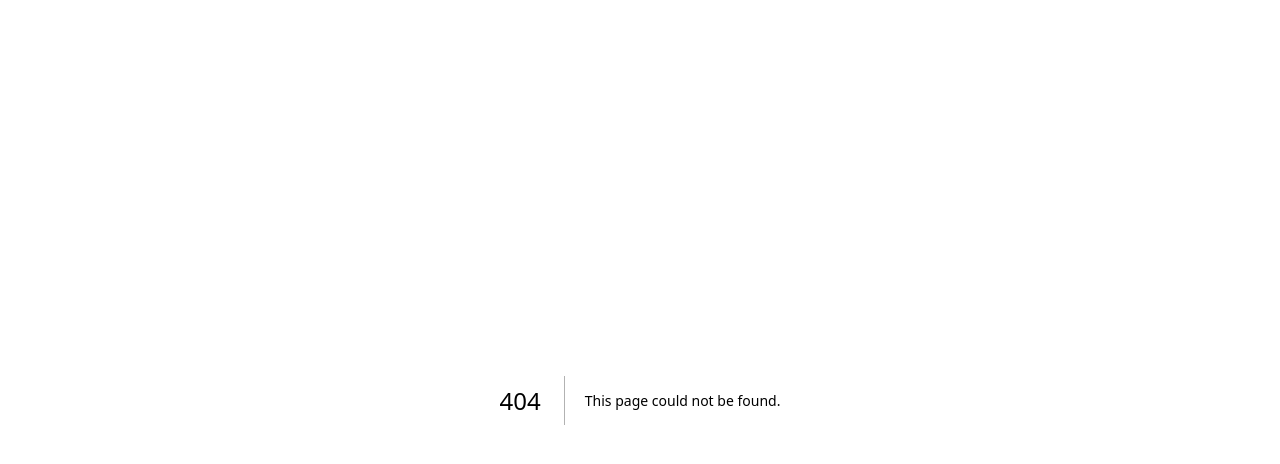
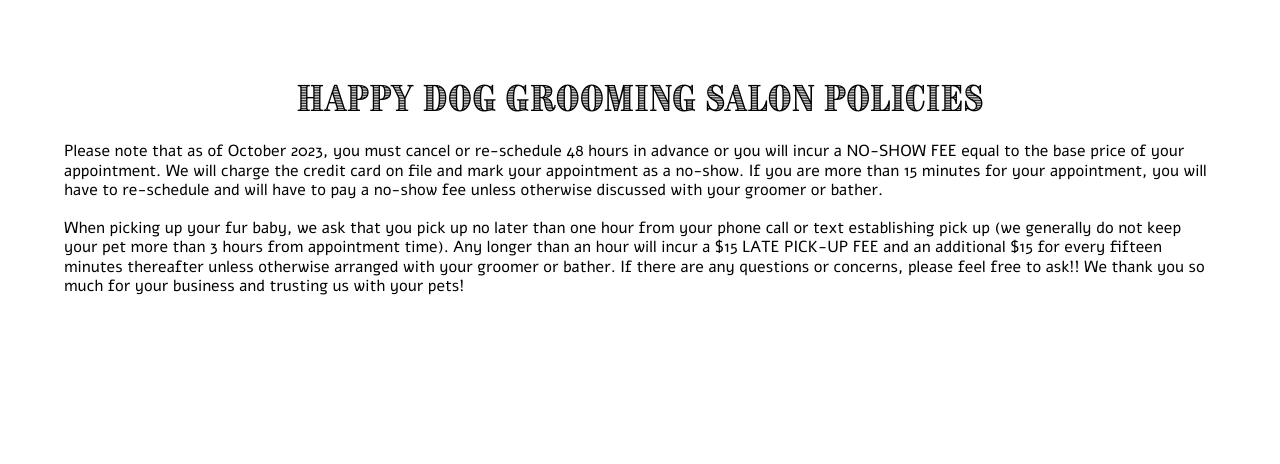
Before and after one commit to hdgrooming/website, a Next.js app: page /policies in a window 1280 px wide. Before the commit this address had no page. Shown: the top 464 px of the page. Built offline with nearby package versions, Linux system fonts and the light colour scheme.

Commit message:
Add policies page

```diff
--- /dev/null
+++ b/pages/policies.tsx
@@ -0,0 +1,50 @@
+import styled from "@emotion/styled";
+import { theme } from "../theme";
+import { Container, Section } from "../components/Section";
+
+const S = {
+  Wrapper: styled.main`
+    font-family: ${theme.font.sans};
+    display: flex;
+    flex-direction: column;
+    gap: 24px;
+    align-items: center;
+    line-height: 1.2;
+  `,
+  Heading: styled.h1`
+    text-align: center;
+    font-family: ${theme.font.serif};
+    font-size: 32px;
+  `,
+};
+
+export default function Policies() {
+  return (
+    <Container>
+      <Section>
+        <S.Wrapper>
+          <S.Heading>Happy Dog Grooming Salon Policies</S.Heading>
+          <p>
+            Please note that as of October 2023, you must cancel or re-schedule
+            48 hours in advance or you will incur a NO-SHOW FEE equal to the
+            base price of your appointment. We will charge the credit card on
+            file and mark your appointment as a no-show. If you are more than 15
+            minutes for your appointment, you will have to re-schedule and will
+            have to pay a no-show fee unless otherwise discussed with your
+            groomer or bather.
+            <br />
+            <br />
+            When picking up your fur baby, we ask that you pick up no later than
+            one hour from your phone call or text establishing pick up (we
+            generally do not keep your pet more than 3 hours from appointment
+            time). Any longer than an hour will incur a $15 LATE PICK-UP FEE and
+            an additional $15 for every fifteen minutes thereafter unless
+            otherwise arranged with your groomer or bather. If there are any
+            questions or concerns, please feel free to ask!! We thank you so
+            much for your business and trusting us with your pets!
+          </p>
+        </S.Wrapper>
+      </Section>
+    </Container>
+  );
+}
```
Also changed, not shown: components/AnnouncementBanner/AnnouncementBanner.tsx (added, +36 -0 lines), pages/index.tsx (+10 -0 lines).
